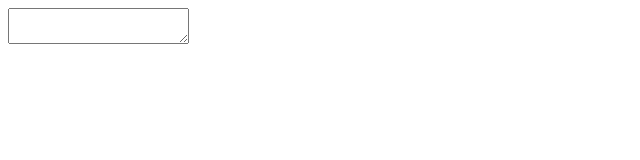
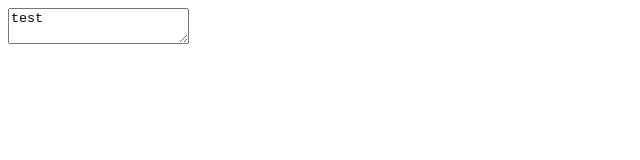
Before and after one commit to Blake870/Testerest, a plain HTML site: page index.html in a window 1280 px wide. Shown: the full height of the page, 0-640 px from the left. Drawn offline with Linux system fonts and the light colour scheme.

```diff
--- a/index.html
+++ b/index.html
@@ -1 +1 @@
-<textarea></textarea>
+<textarea>test</textarea>
```
Also changed, not shown: 1 other file.
